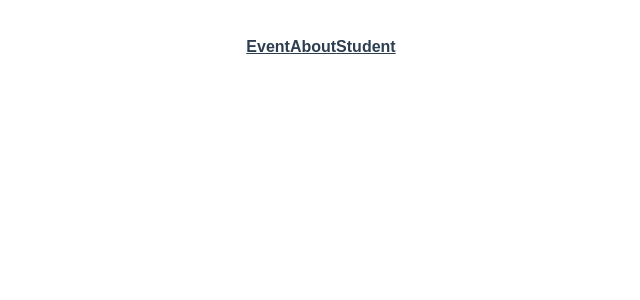
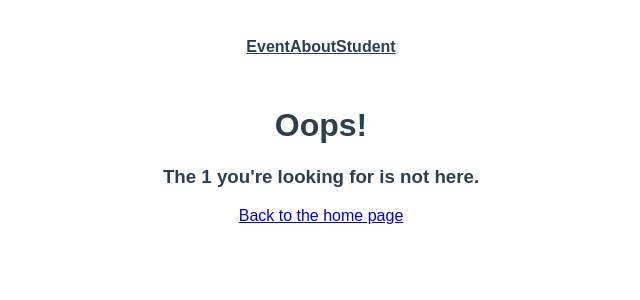
Before and after one commit to MRSMIRROR/331-intro-to-vite, a Vue app: page /404/1 in a window 1280 px wide. Before the commit this address had no page. Shown: the top 300 px of the page, without its empty margins (319-959 px from the left). Built offline with nearby package versions, Linux system fonts and the light colour scheme.

Commit message:
question 5.1

```diff
--- a/src/router/index.ts
+++ b/src/router/index.ts
@@ -6,6 +6,7 @@
 import EventEditView from '@/views/event/EditView.vue'
 import EventLayoutView from '@/views/event/LayoutView.vue'
 import StudentView from '@/views/StudentView.vue'
+import NotFoundView from '@/views/NotFoundView.vue'
 
 const router = createRouter({
   history: createWebHistory(import.meta.env.BASE_URL),
@@ -54,6 +55,17 @@
       path: '/Student',
       name: 'Student',
       component: StudentView
+    },
+    {
+      path: '/404/:resource',
+      name: '404/resource-view',
+      component: NotFoundView,
+      props: true
+    },
+    {
+      path: '/:catchAll(.*)',
+      name: 'not-found',
+      component: NotFoundView
     }
   ]
 })
--- /dev/null
+++ b/src/views/NotFoundView.vue
@@ -0,0 +1,16 @@
+<script setup lang="ts">
+import { defineProps, withDefaults } from 'vue';
+const props = withDefaults(
+    defineProps<{
+        resource: string
+    }>(),
+    {
+        resource: 'page'
+    }
+)
+</script>
+<template>
+    <h1>Oops!</h1>
+    <h3>The {{ resource }} you're looking for is not here.</h3>
+    <router-link :to="{ name: 'event-list-view' }">Back to the home page</router-link>
+</template>
--- a/src/views/event/LayoutView.vue
+++ b/src/views/event/LayoutView.vue
@@ -2,6 +2,7 @@
 import { ref, onMounted } from 'vue'
 import { type Event } from '@/types'
 import EventService from '@/services/EventService'
+import { useRouter } from 'vue-router';
 
 const event = ref<Event | null>(null)
 const props = defineProps({
@@ -11,13 +12,18 @@
   }
 })
 
+const router = useRouter()
+
 onMounted(() => {
   EventService.getEvent(parseInt(props.id))
     .then(response => {
       event.value = response.data
     })
-    .catch(error => {
-      console.error('There was an error!', error)
+    .catch(() => {
+      router.push({
+        name: '404-resource-view',
+        params: { resource: 'event' }
+      })
     })
 })
 </script>
```
